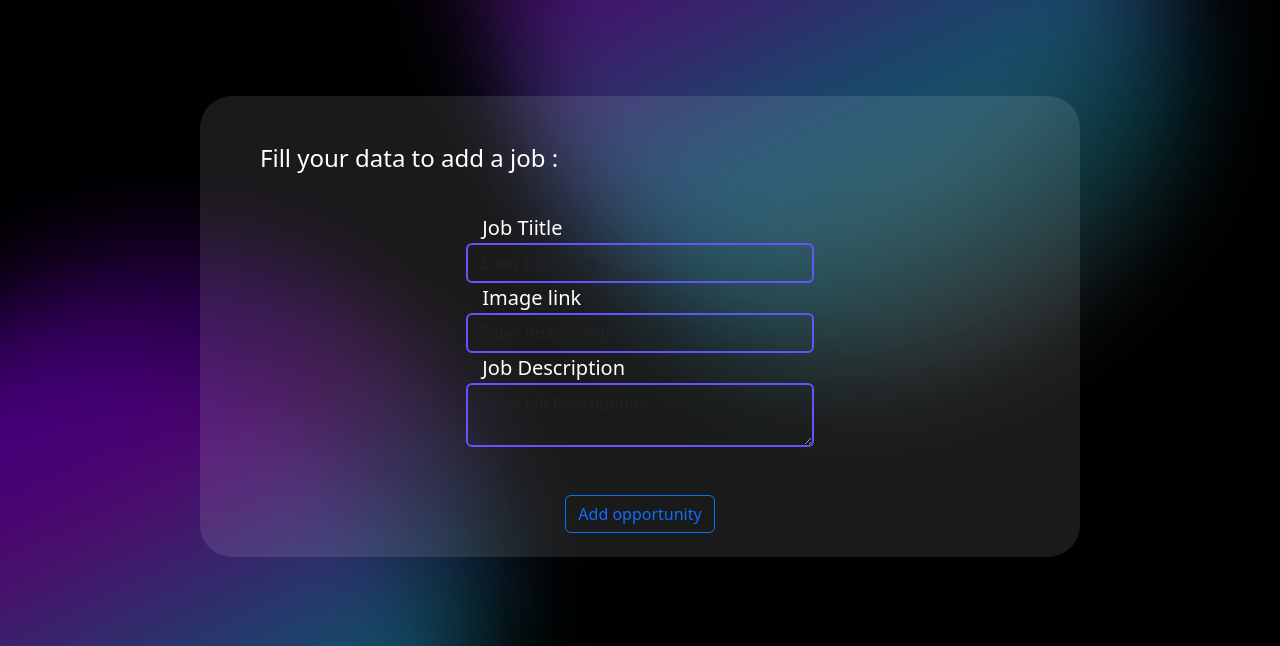
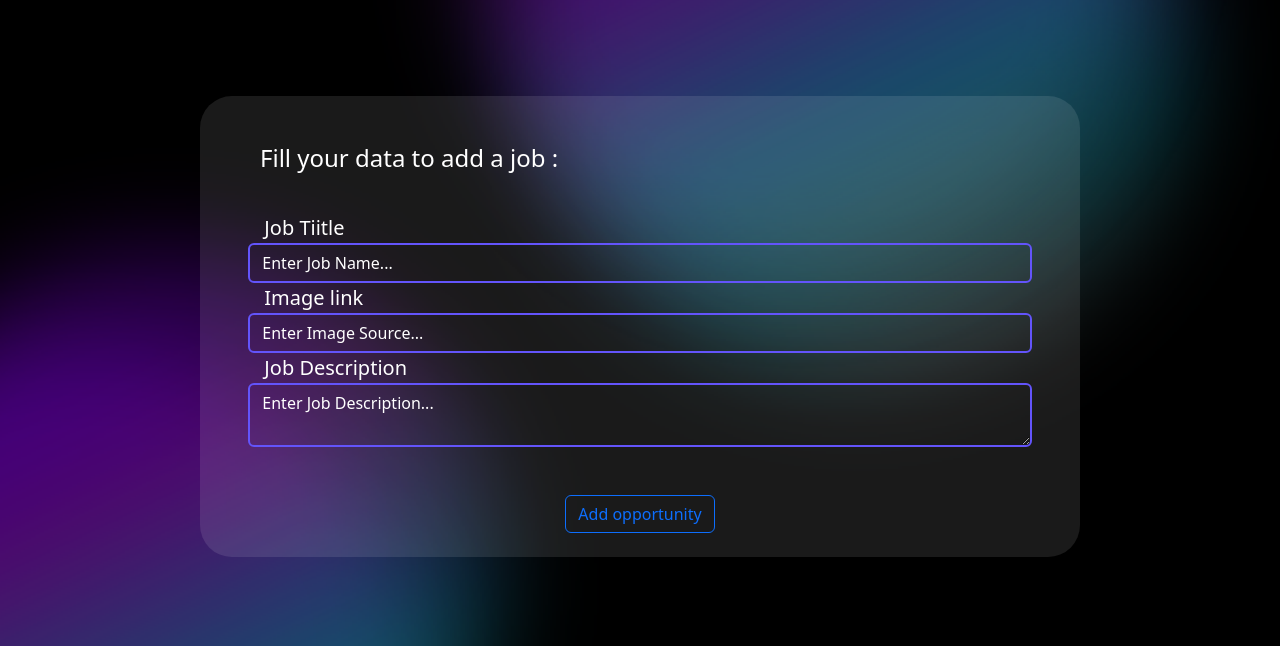
Before and after one commit to MaarkNassef/GraduationProject, a Flask app: page /AddJobForm in a window 1280 px wide. Shown: the part 94-740 px from the top of the page. Run offline with Flask 3, Linux system fonts and the light colour scheme; some libraries are stand-ins or nearby versions.

Commit message:
Placeholder and input sizes are modified.

```diff
--- a/templates/AddJobForm.html
+++ b/templates/AddJobForm.html
@@ -11,24 +11,24 @@
     <br>
 
     <div class="row g-3 d-flex justify-content-center">
-        <div class="col-lg-5 mt-3">
+        <div class="col-lg-11 mt-3">
             <label for="jobName" class="mx-3 fs-5 text-white">Job Tiitle</label>
-            <input type="text" class="form-control bg-transparent text-white" id="jobName" name="jobName"
+            <input type="text" class="form-control bg-transparent text-white wph" id="jobName" name="jobName"
                 style="border-color: #6354FB; border-width: 2px; " placeholder="Enter Job Name...">
         </div>
     </div>
     <div class="row g-3 d-flex justify-content-center">
-        <div class="col-lg-5 mt-3">
+        <div class="col-lg-11 mt-3">
             <label for="Address" class="mx-3 fs-5 text-white">Image link</label>
-            <input type="text" class="form-control bg-transparent text-white" id="imageSource" name="imageSource"
+            <input type="text" class="form-control bg-transparent text-white wph" id="imageSource" name="imageSource"
                 style="border-color: #6354FB; border-width: 2px; " placeholder="Enter Image Source...">
         </div>
     </div>
 
     <div class="row g-3 d-flex justify-content-center">
-        <div class="col-lg-5 mt-3 ">
+        <div class="col-lg-11 mt-3 ">
             <label for="jobDescription" class="mx-3 fs-5 text-white">Job Description</label>
-            <textarea type="txet" class="form-control bg-transparent text-white" id="jobDescription" name="jobDescription"
+            <textarea type="txet" class="form-control bg-transparent text-white wph" id="jobDescription" name="jobDescription"
                 style=" border-color: #6354FB; border-width:2px;"  placeholder="Enter Job Description..."></textarea>
         </div>
     </div>
```
